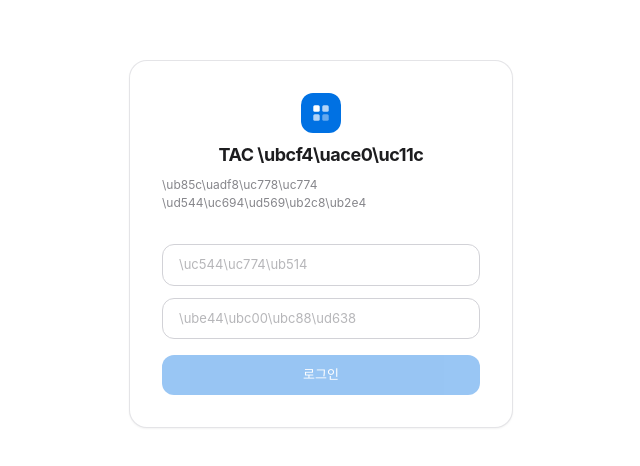
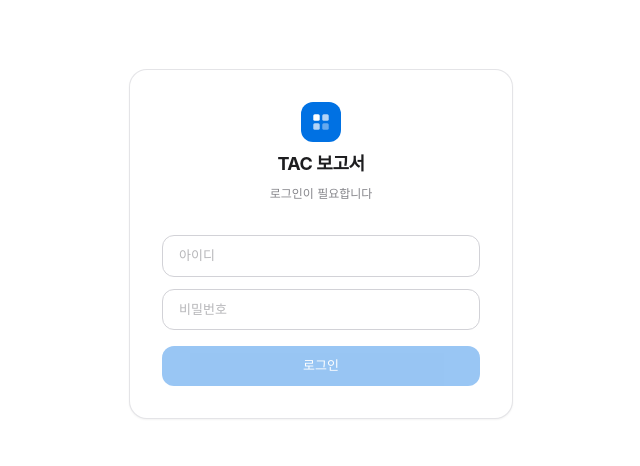
Before and after one commit to creatorjun/Auto_Reports, a React (Vite) app in the folder frontend/: page /login in a window 1280 px wide. Shown: the part 156-622 px from the top of the page, without its empty margins (319-959 px from the left). Built offline with nearby package versions, Linux system fonts and the light colour scheme.

Commit message:
fix: LoginPage 한글 유니코드 이스케이프 제거

```diff
--- a/frontend/src/presentation/pages/LoginPage.tsx
+++ b/frontend/src/presentation/pages/LoginPage.tsx
@@ -29,14 +29,14 @@ export default function LoginPage() {
               <rect x="8" y="8" width="5" height="5" rx="1.2" fill="white" opacity="0.4" />
             </svg>
           </div>
-          <h1 className="text-[18px] font-bold text-apple-dark tracking-tight">TAC \ubcf4\uace0\uc11c</h1>
-          <p className="text-[12px] text-apple-light">\ub85c\uadf8\uc778\uc774 \ud544\uc694\ud569\ub2c8\ub2e4</p>
+          <h1 className="text-[18px] font-bold text-apple-dark tracking-tight">TAC 보고서</h1>
+          <p className="text-[12px] text-apple-light">로그인이 필요합니다</p>
         </div>
 
         <form onSubmit={handleSubmit} className="flex flex-col gap-3">
           <input
             type="text"
-            placeholder="\uc544\uc774\ub514"
+            placeholder="아이디"
             value={username}
             onChange={(e) => setUsername(e.target.value)}
             autoComplete="username"
@@ -46,7 +46,7 @@ export default function LoginPage() {
           />
           <input
             type="password"
-            placeholder="\ube44\ubc00\ubc88\ud638"
+            placeholder="비밀번호"
             value={password}
             onChange={(e) => setPassword(e.target.value)}
             autoComplete="current-password"
@@ -56,7 +56,7 @@ export default function LoginPage() {
           />
 
           {isError && (
-            <p className="text-[12px] text-red-500 text-center">\uc544\uc774\ub514 \ub610\ub294 \ube44\ubc00\ubc88\ud638\ub97c \ud655\uc778\ud558\uc138\uc694.</p>
+            <p className="text-[12px] text-red-500 text-center">아이디 또는 비밀번호를 확인하세요.</p>
           )}
 
           <button
@@ -66,7 +66,7 @@ export default function LoginPage() {
                        text-white text-[13px] font-medium transition-colors
                        disabled:opacity-40 disabled:cursor-not-allowed"
           >
-            {isPending ? '\ub85c\uadf8\uc778 \uc911...' : '\ub85c\uadf8\uc778'}
+            {isPending ? '로그인 중...' : '로그인'}
           </button>
         </form>
       </div>
```
